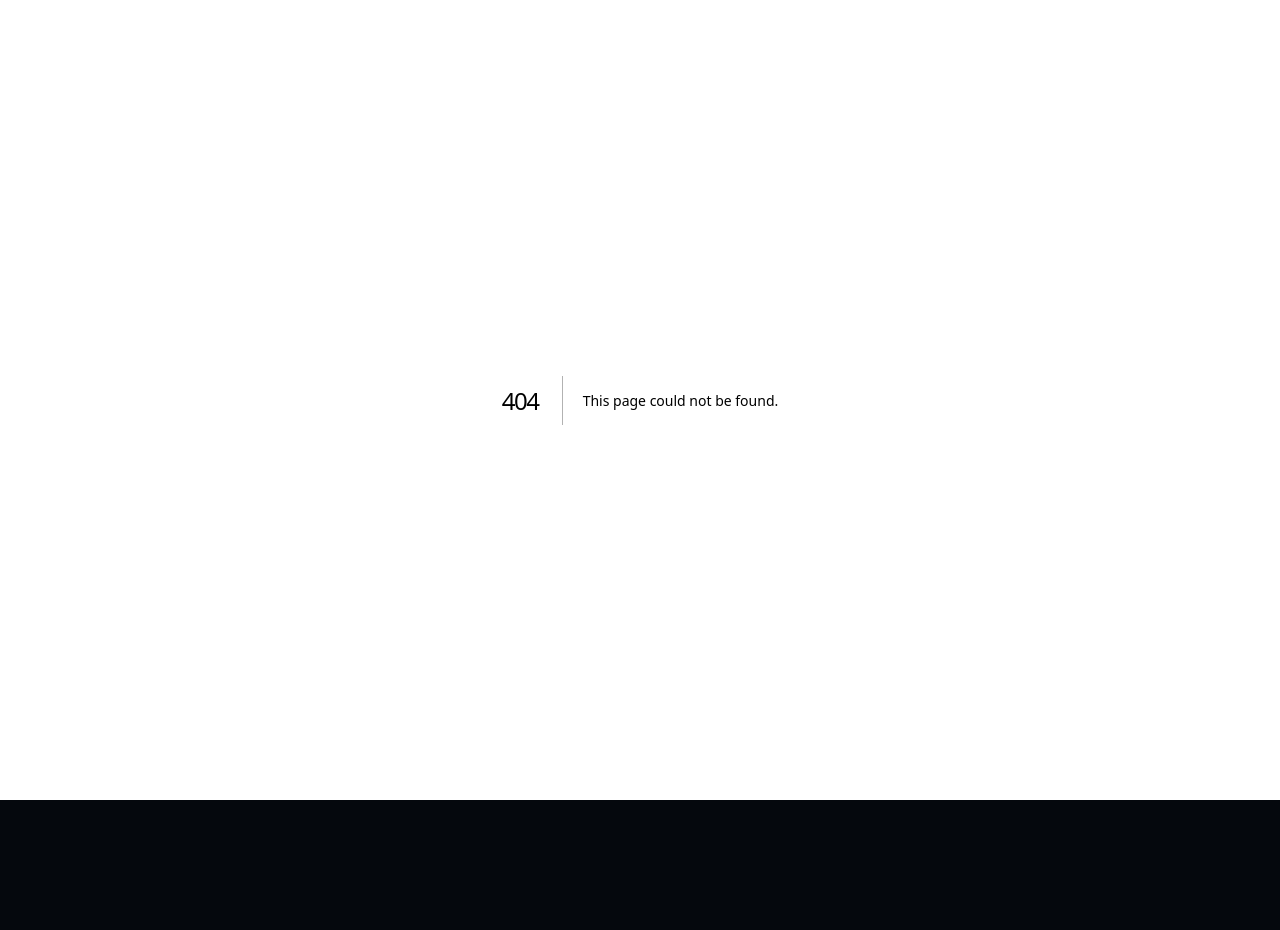
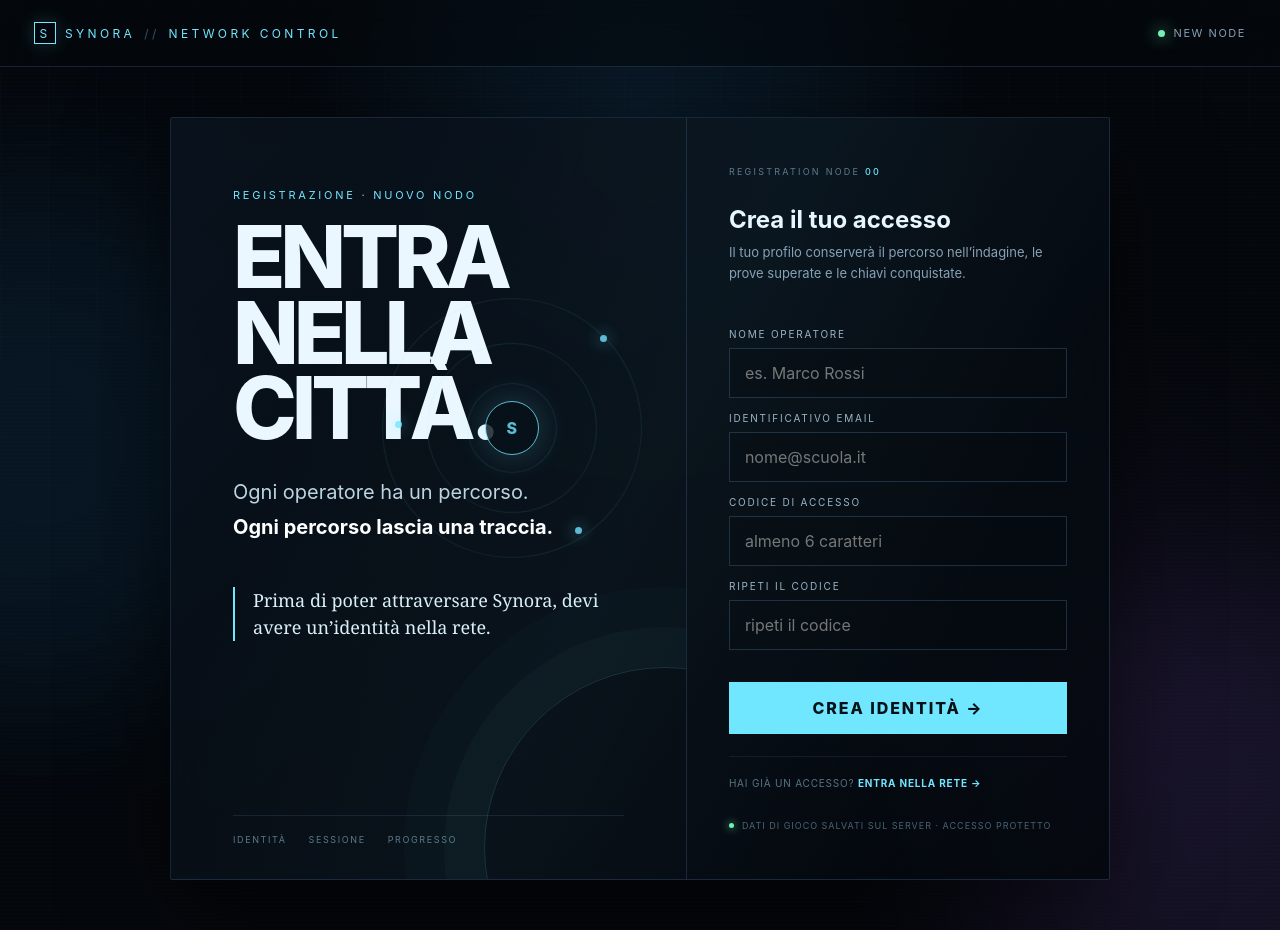
Before and after one commit to FabioBarontini/SistemiReti, a Next.js app: page /register in a window 1280 px wide. Before the commit this address had no page. Before the commit the page ends 800 px from the top, so only its background shows below. Built offline with nearby package versions, Linux system fonts and the light colour scheme; no server answers.

Commit message:
Add files via upload

```diff
--- a/app/(auth)/login/page.tsx
+++ b/app/(auth)/login/page.tsx
@@ -1,6 +1,7 @@
 'use client'
 
 import { FormEvent, useState } from 'react'
+import Link from 'next/link'
 import { useRouter } from 'next/navigation'
 import { createClient } from '@/lib/supabase/client'
 
@@ -41,6 +42,7 @@ export default function LoginPage() {
             <button className="cta" disabled={busy}>{busy ? 'CONNESSIONE…' : 'ENTRA IN SYNORA  →'}</button>
             {error && <div className="error">{error}</div>}
           </form>
+          <div className="auth-switch">Non hai ancora un accesso? <Link href="/register">CREA IDENTITÀ →</Link></div>
           <div className="auth-note"><span className="tiny-dot"/> SESSIONE PERSISTENTE · STATO SALVATO SUL SERVER</div>
         </div>
       </div>
--- /dev/null
+++ b/app/(auth)/register/page.tsx
@@ -0,0 +1,99 @@
+'use client'
+
+import { FormEvent, useState } from 'react'
+import Link from 'next/link'
+import { useRouter } from 'next/navigation'
+import { createClient } from '@/lib/supabase/client'
+
+export default function RegisterPage() {
+  const router = useRouter()
+  const supabase = createClient()
+  const [displayName, setDisplayName] = useState('')
+  const [email, setEmail] = useState('')
+  const [password, setPassword] = useState('')
+  const [confirm, setConfirm] = useState('')
+  const [error, setError] = useState('')
+  const [message, setMessage] = useState('')
+  const [busy, setBusy] = useState(false)
+
+  async function submit(e: FormEvent) {
+    e.preventDefault()
+    setError('')
+    setMessage('')
+
+    if (password.length < 6) {
+      setError('Il codice di accesso deve contenere almeno 6 caratteri.')
+      return
+    }
+    if (password !== confirm) {
+      setError('I due codici di accesso non coincidono.')
+      return
+    }
+
+    setBusy(true)
+    const emailRedirectTo = `${window.location.origin}/auth/confirm`
+    const { data, error } = await supabase.auth.signUp({
+      email,
+      password,
+      options: {
+        data: { display_name: displayName.trim() || 'Operatore' },
+        emailRedirectTo,
+      },
+    })
+
+    if (error) {
+      setError(error.message)
+      setBusy(false)
+      return
+    }
+
+    if (data.session) {
+      router.push('/synora')
+      router.refresh()
+      return
+    }
+
+    setMessage('Registrazione completata. Controlla la tua email e conferma l’account prima di entrare in Synora.')
+    setBusy(false)
+  }
+
+  return (
+    <main className="synora-shell login-page">
+      <div className="grid-bg"/><div className="scanlines"/><div className="aurora aurora-a"/><div className="aurora aurora-b"/>
+      <header className="topbar">
+        <div className="brand"><span className="brand-mark">S</span> SYNORA <i>//</i> NETWORK CONTROL</div>
+        <div className="status"><span className="dot"/> NEW NODE</div>
+      </header>
+
+      <section className="login-wrap">
+        <div className="login-card">
+          <div className="hero">
+            <div className="kicker">REGISTRAZIONE · NUOVO NODO</div>
+            <h1>ENTRA<br/>NELLA<br/>CITTÀ.</h1>
+            <p className="hero-lead">Ogni operatore ha un percorso.<br/><strong>Ogni percorso lascia una traccia.</strong></p>
+            <div className="city-orbit"><div className="orbit o1"/><div className="orbit o2"/><div className="orbit o3"/><div className="orbit-core">S</div><span className="orbit-node n1"/><span className="orbit-node n2"/><span className="orbit-node n3"/></div>
+            <div className="quote">Prima di poter attraversare Synora, devi avere un’identità nella rete.</div>
+            <div className="hero-meta"><span>IDENTITÀ</span><span>SESSIONE</span><span>PROGRESSO</span></div>
+          </div>
+
+          <div className="auth">
+            <div className="auth-seal">REGISTRATION NODE <b>00</b></div>
+            <h2>Crea il tuo accesso</h2>
+            <div className="sub">Il tuo profilo conserverà il percorso nell’indagine, le prove superate e le chiavi conquistate.</div>
+            <form onSubmit={submit}>
+              <div className="field"><label>Nome operatore</label><input type="text" placeholder="es. Marco Rossi" value={displayName} onChange={e=>setDisplayName(e.target.value)} required autoComplete="name" /></div>
+              <div className="field"><label>Identificativo email</label><input type="email" placeholder="nome@scuola.it" value={email} onChange={e=>setEmail(e.target.value)} required autoComplete="email" /></div>
+              <div className="field"><label>Codice di accesso</label><input type="password" placeholder="almeno 6 caratteri" value={password} onChange={e=>setPassword(e.target.value)} required minLength={6} autoComplete="new-password" /></div>
+              <div className="field"><label>Ripeti il codice</label><input type="password" placeholder="ripeti il codice" value={confirm} onChange={e=>setConfirm(e.target.value)} required minLength={6} autoComplete="new-password" /></div>
+              <button className="cta" disabled={busy}>{busy ? 'CREAZIONE…' : 'CREA IDENTITÀ  →'}</button>
+              {error && <div className="error">{error}</div>}
+              {message && <div className="success-message">{message}</div>}
+            </form>
+            <div className="auth-switch">Hai già un accesso? <Link href="/login">ENTRA NELLA RETE →</Link></div>
+            <div className="auth-note"><span className="tiny-dot"/> DATI DI GIOCO SALVATI SUL SERVER · ACCESSO PROTETTO</div>
+          </div>
+        </div>
+      </section>
+    </main>
+  )
+}
--- a/app/globals.css
+++ b/app/globals.css
@@ -79,3 +79,5 @@ h1 { font-size:clamp(44px,7vw,86px); line-height:.88; letter-spacing:-.06em; mar
 @keyframes spin{to{transform:translate(-50%,-50%) rotate(360deg)}}
 @media(max-width:900px){.packet-grid,.route-list{grid-template-columns:1fr 1fr}.switch-grid{grid-template-columns:repeat(3,1fr)}.city-orbit{opacity:.35;right:-60px}.hero-meta{left:30px;right:30px}.hero{min-height:560px}.room-hero{align-items:flex-start}.room-index{display:none}}
 @media(max-width:620px){.topbar{padding:16px}.status{display:none}.dash-title{font-size:40px}.map-inner{min-height:500px}.node span{font-size:7px}.node small{display:none}.progress{grid-template-columns:1fr 1fr}.map-footer{display:block;line-height:2}.packet-grid,.route-list,.trace{grid-template-columns:1fr}.mini-question,.answer-pair{grid-template-columns:1fr}.vlsm-row{grid-template-columns:1fr 1fr}.vlsm-row input{grid-column:1/-1}.switch-grid{grid-template-columns:1fr 1fr}.challenge-progress div{display:none}.challenge-actions{align-items:stretch;flex-direction:column}.cta-small{width:100%}.hero-meta{gap:10px;flex-wrap:wrap}.hero{padding:42px 30px}}
+
+.auth-switch{margin-top:22px;padding-top:18px;border-top:1px solid rgba(126,188,255,.1);color:#587283;font-size:10px;letter-spacing:.08em;text-transform:uppercase;line-height:1.7}.auth-switch a{color:var(--cyan);text-decoration:none;font-weight:700}.auth-switch a:hover{text-decoration:underline}.success-message{margin-top:12px;color:var(--ok);font-size:11px;line-height:1.6;border-left:2px solid var(--ok);padding:10px 12px;background:rgba(112,242,178,.04)}
```
Also changed, not shown: app/auth/confirm/route.ts (added, +19 -0 lines), 1 other file (tests, documents, lock files or other folders).
